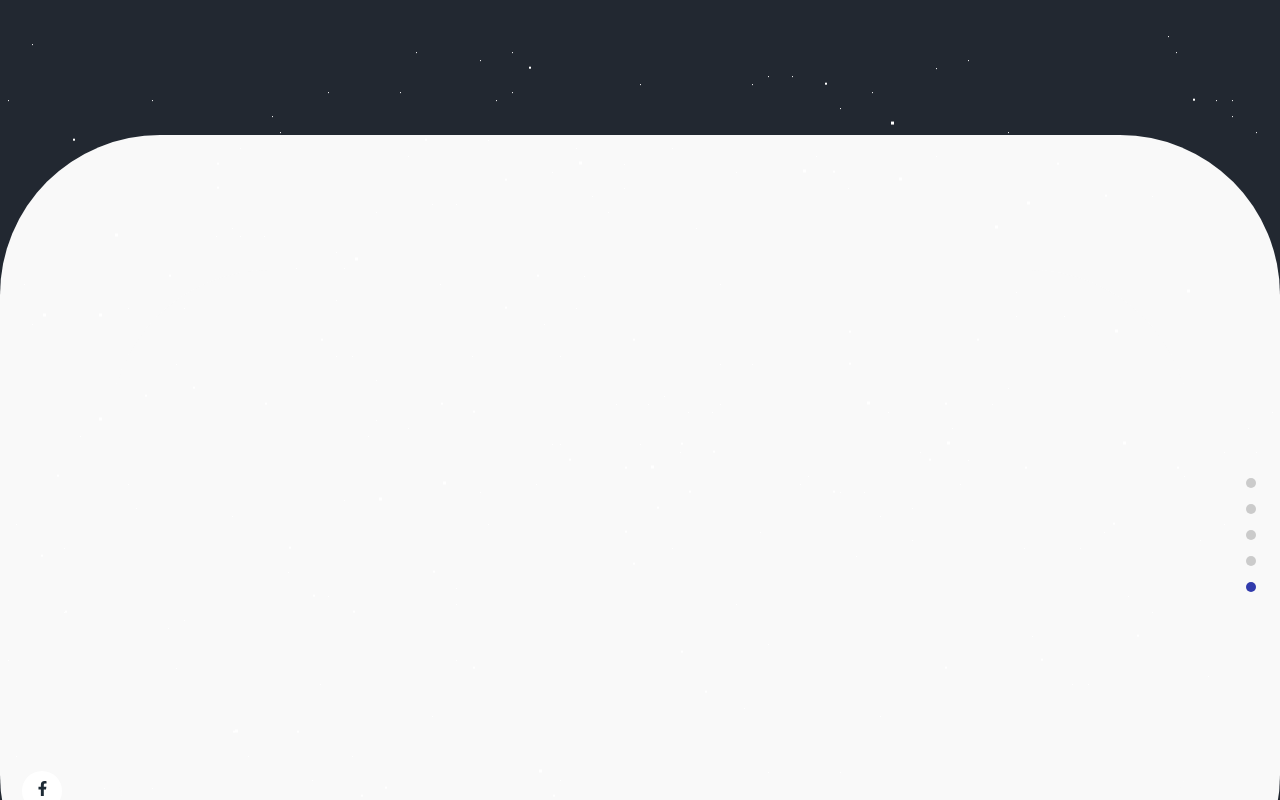
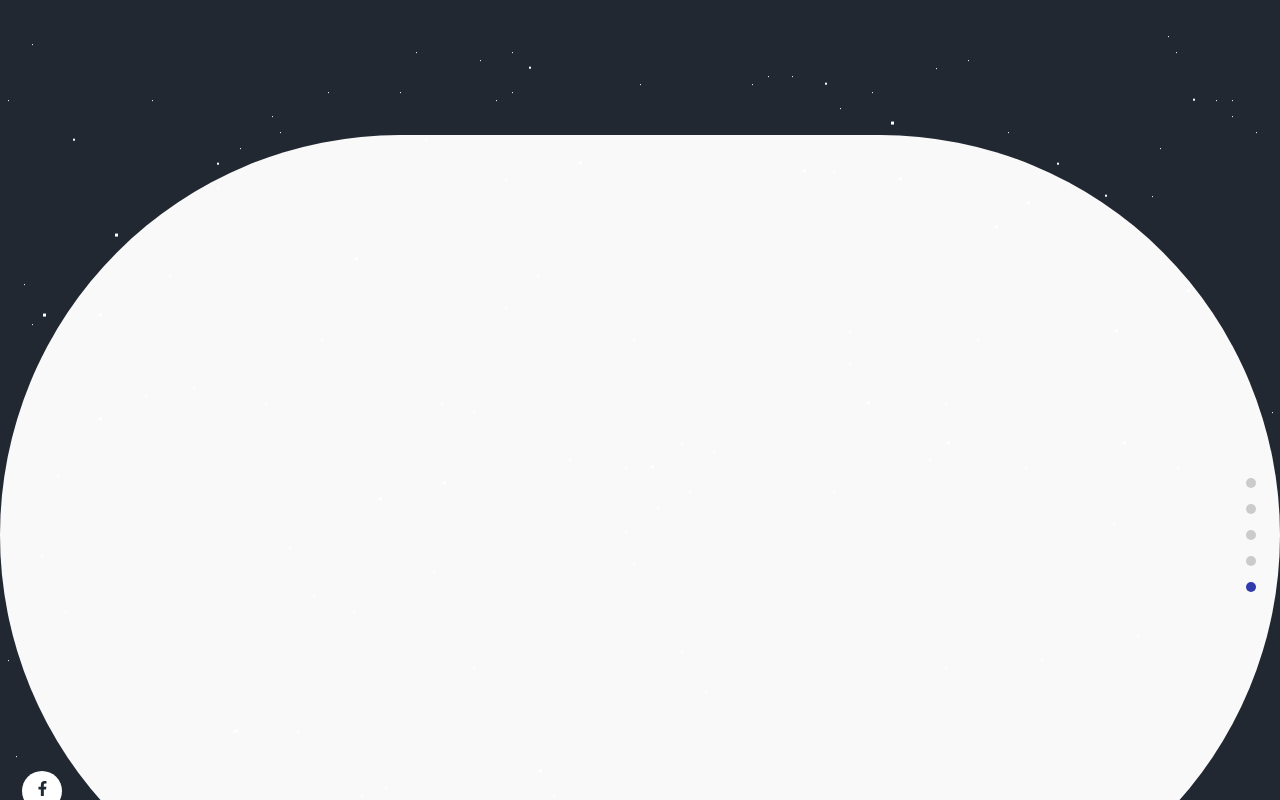
Before and after one commit to johnkim0306/OnlineResume, a React (Create React App) app: page / in a window 1280 px wide. Shown: the part 4460-5260 px from the top of the page. Built offline with nearby package versions, Linux system fonts and the light colour scheme.

Commit message:
CSS update to the table view for the profile page

```diff
--- a/src/components/contact/contact.scss
+++ b/src/components/contact/contact.scss
@@ -8,7 +8,7 @@
     border-radius: 2rem;
 
     @include media(tablet){
-        border-radius: 10rem;
+        border-radius: 27rem;
     }
 
     h2 {
@@ -47,7 +47,7 @@
     min-height: fit-content;
     display: grid;
     grid-template-columns: 30% 58%;
-    gap: 12%;
+    gap: 5%;
     padding-top: 3rem;
     align-items: center;
 }
```
